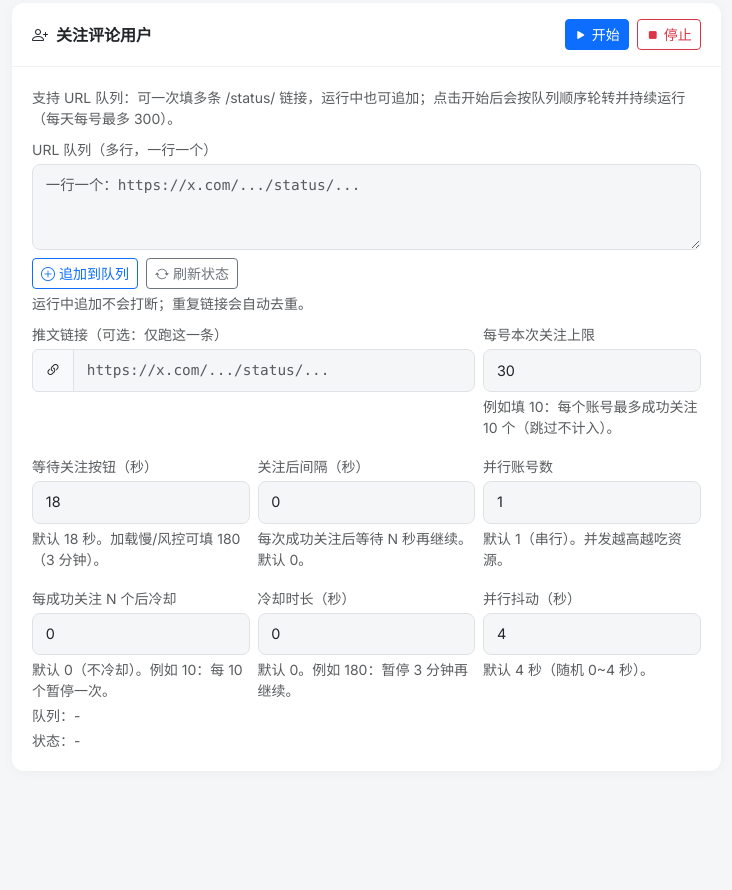
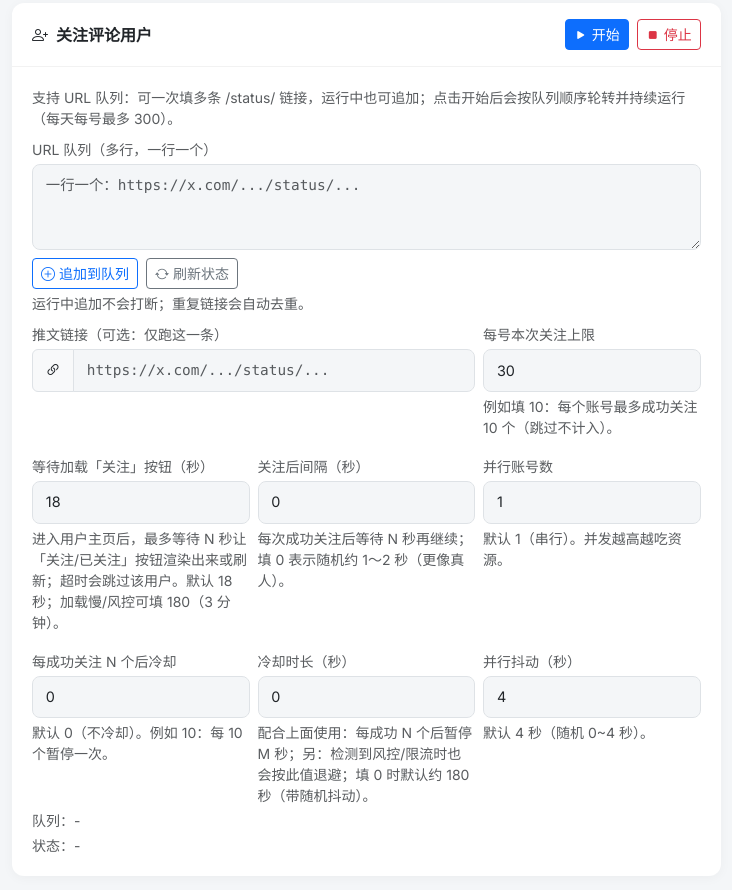
Before and after one commit to dogami567/X-retweet-bot, a website: page public/bulk.html in a window 1280 px wide. Shown: the part 1426-2316 px from the top of the page, without its empty margins (12-744 px from the left). Before the commit the page ends 2245 px from the top, so only its background shows below. Drawn offline with nearby package versions, Linux system fonts and the light colour scheme; no server answers.

Commit message:
ui: 明确关注等待/冷却说明

```diff
--- a/public/bulk.html
+++ b/public/bulk.html
@@ -230,14 +230,14 @@
                  </div>
                  <div class="row g-2 mt-2">
                      <div class="col-12 col-lg-4">
-                         <label class="form-label small text-muted mb-1">等待关注按钮（秒）</label>
+                         <label class="form-label small text-muted mb-1">等待加载「关注」按钮（秒）</label>
                          <input class="form-control" type="number" id="followWaitSec" value="18" min="3" max="600">
-                         <div class="form-text small">默认 18 秒。加载慢/风控可填 180（3 分钟）。</div>
+                         <div class="form-text small">进入用户主页后，最多等待 N 秒让「关注/已关注」按钮渲染出来或刷新；超时会跳过该用户。默认 18 秒；加载慢/风控可填 180（3 分钟）。</div>
                      </div>
                      <div class="col-12 col-lg-4">
                          <label class="form-label small text-muted mb-1">关注后间隔（秒）</label>
                          <input class="form-control" type="number" id="followActionDelaySec" value="0" min="0" max="600">
-                         <div class="form-text small">每次成功关注后等待 N 秒再继续。默认 0。</div>
+                         <div class="form-text small">每次成功关注后等待 N 秒再继续；填 0 表示随机约 1～2 秒（更像真人）。</div>
                      </div>
                      <div class="col-12 col-lg-4">
                          <label class="form-label small text-muted mb-1">并行账号数</label>
@@ -254,7 +254,7 @@
                      <div class="col-12 col-lg-4">
                          <label class="form-label small text-muted mb-1">冷却时长（秒）</label>
                          <input class="form-control" type="number" id="followCooldownSec" value="0" min="0" max="3600">
-                         <div class="form-text small">默认 0。例如 180：暂停 3 分钟再继续。</div>
+                         <div class="form-text small">配合上面使用：每成功 N 个后暂停 M 秒；另：检测到风控/限流时也会按此值退避；填 0 时默认约 180 秒（带随机抖动）。</div>
                      </div>
                      <div class="col-12 col-lg-4">
                          <label class="form-label small text-muted mb-1">并行抖动（秒）</label>
```
